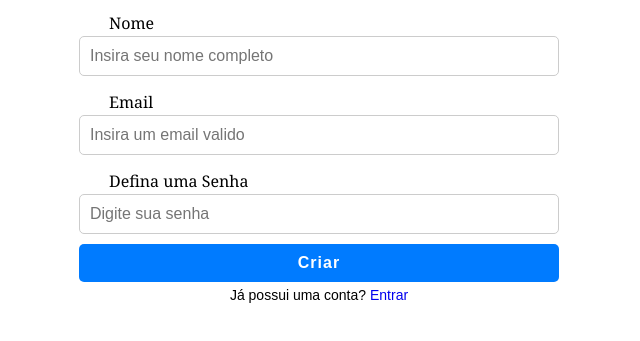
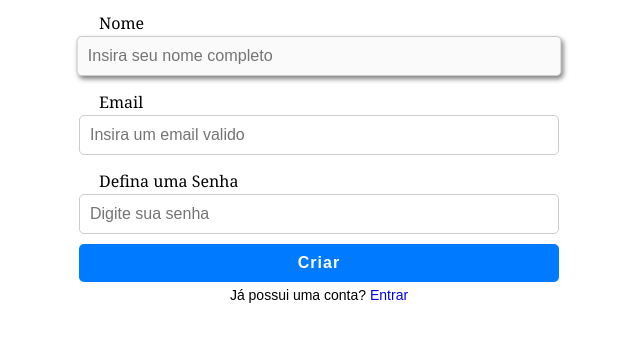
Before and after one commit to kikeeufalo/AutenticacaoComJWT, a plain HTML site: page index.html in a window 1280 px wide. In both pictures the pointer is over the input "Nome". Shown: the part 283-624 px from the top of the page, without its empty margins (321-961 px from the left). Drawn offline with Linux system fonts and the light colour scheme.

Commit message:
Update styles-pagCriar.css

```diff
--- a/CSS/styles-pagCriar.css
+++ b/CSS/styles-pagCriar.css
@@ -32,12 +32,20 @@ form {
     margin-top: 10px;
 }
 
+.input-name input:hover,
+.input-email input:hover,
+.input-senha input:hover {
+    transform: scaleX(1.01);
+    background-color: rgb(250, 250, 250);
+    box-shadow: 2px 3px 5px rgba(0, 0, 0, 0.5);
+}
+
 label {
     width: 100%;
     max-width: 700px;
     min-width: 100px;
     text-align: start;
-    padding: 5px 0 2px 30px;
+    padding: 5px 0 2px 20px;
     font-family: Georgia, 'Times New Roman', Times, serif;
     font-weight: 400;
 }
@@ -50,6 +58,7 @@ label {
     font-size: 16px;
     border: 1px solid #ccc;
     border-radius: 5px;
+    transition: 0.2s;
 }
 
 .input-submit input {
@@ -59,11 +68,11 @@ label {
     color: white;
     border: none;
     cursor: pointer;
-    transition: 0.3s;
 }
 
 .input-submit input:hover {
     background-color: #0056b3;
+    transform: scaleX(1.02);
 }
 
 .input-submit p {
```
